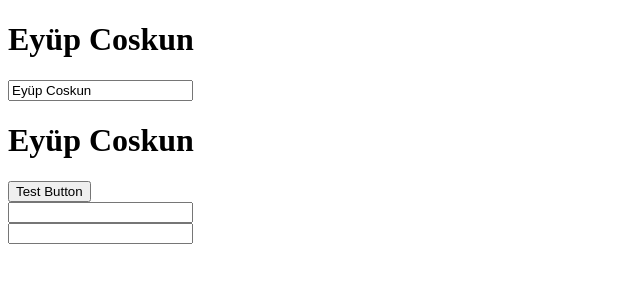
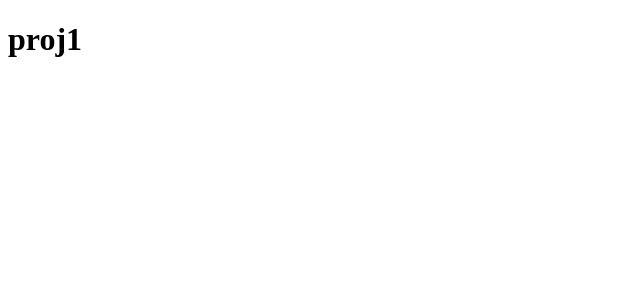
Before and after one commit to coskun45/AngularTutorial, an Angular app in the folder proj1/: page / in a window 1280 px wide. Shown: the top 300 px of the page, without its empty margins (0-640 px from the left). Built offline with nearby package versions, Linux system fonts and the light colour scheme.

Commit message:
initial commit

```diff
--- a/proj1/src/app/app.component.ts
+++ b/proj1/src/app/app.component.ts
@@ -4,17 +4,7 @@ import { Component } from '@angular/core';
   selector: 'app-root',
   //templateUrl: './app.component.html',
   template: `
-    <h1>{{title}}</h1> <!-- text interpolation -->
-    <input type="text" [value]="title" /> <!-- property binding -->
-
-    <app-home [pageName]="title"></app-home>
-
-    <button (click)="buttonClick()">Test Button</button> <!-- event binding -->
-    <br>
-   <!-- two way binding -->
-    <input type="text" [(ngModel)]="name" (ngModelChange)="onChange($event)"/> <br>
-    <input type="text" [(ngModel)]="name" /> <br>
-    <p>{{name}}</p>
+  <h1>{{title}}</h1>
 
 
 
@@ -23,14 +13,5 @@ import { Component } from '@angular/core';
   styleUrls: ['./app.component.scss']
 })
 export class AppComponent {
-  title = 'Eyüp Coskun';
-  name: string;
-
-  buttonClick(){
-    alert('Button clicked');
-  }
-
-  onChange(event){
-    console.log(event);
-  }
+  title = 'proj1';
 }
```
